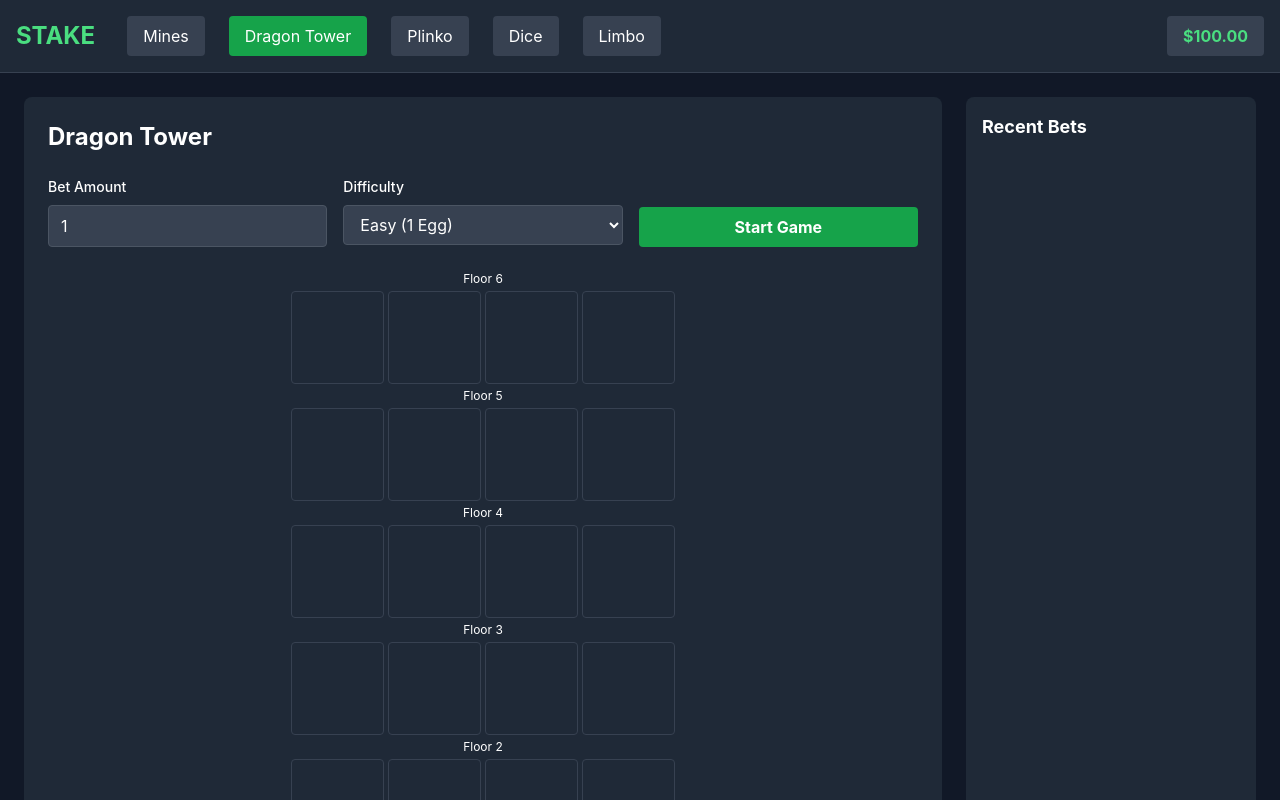
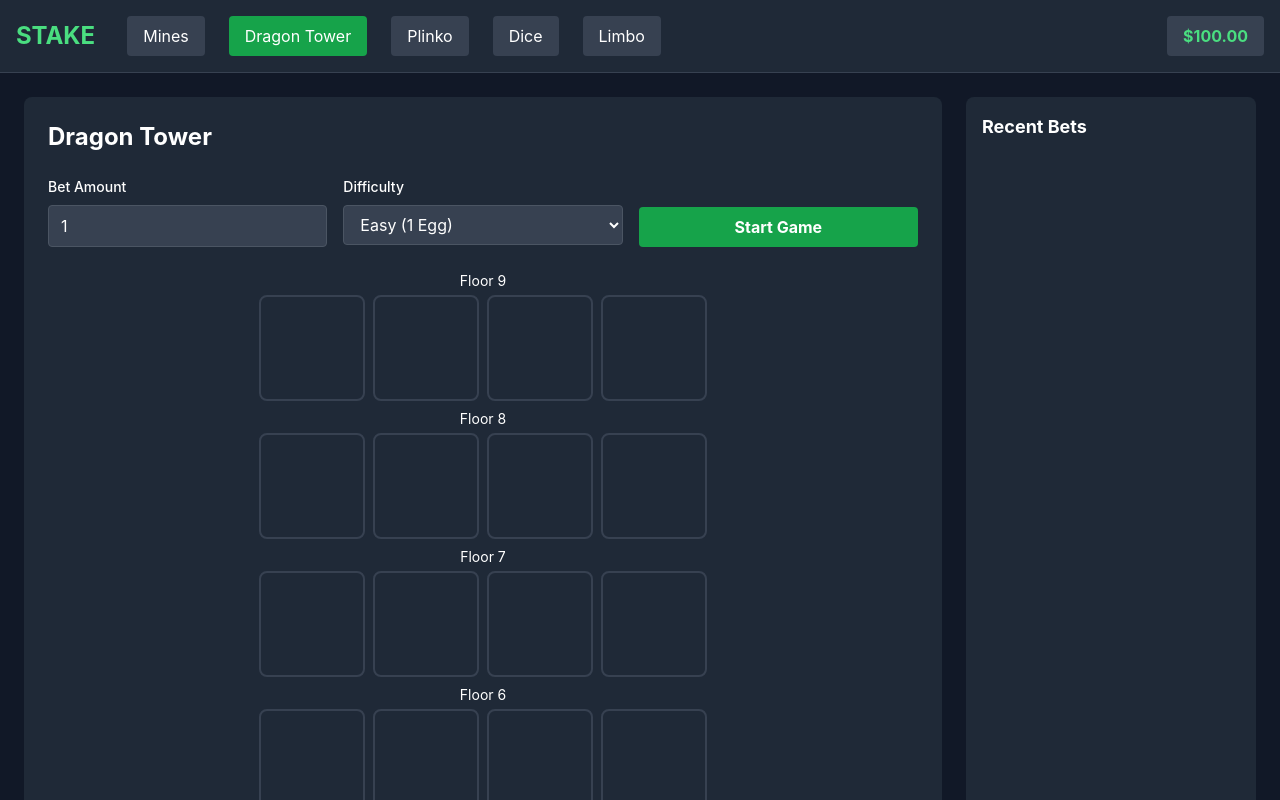
Before and after one commit to sdnwrd/stakerep, a React (Create React App) app: page / in a window 1280 px wide. Both pictures are taken after a click on the button "Dragon Tower". Shown: the top 800 px of the page. Built offline with nearby package versions, Linux system fonts and the light colour scheme.

Commit message:
Add files via upload

```diff
--- a/src/App.js
+++ b/src/App.js
@@ -113,7 +113,7 @@ function App() {
   );
 }
 
-// Mines Game Component - COMPLETELY FIXED MULTIPLIER SYSTEM
+// Mines Game Component
 function MinesGame({ balance, updateBalance, addToHistory }) {
   const [betAmount, setBetAmount] = React.useState(1.00);
   const [mineCount, setMineCount] = React.useState(3);
@@ -123,22 +123,6 @@ function MinesGame({ balance, updateBalance, addToHistory }) {
   const [minePositions, setMinePositions] = React.useState([]);
   const [currentMultiplier, setCurrentMultiplier] = React.useState(1);
   const [gemsFound, setGemsFound] = React.useState(0);
-
-  // FIXED: Proper Stake-like multiplier table
-  const getMultiplierTable = (mines) => {
-    const tables = {
-      1: [1.03, 1.07, 1.12, 1.18, 1.24, 1.32, 1.41, 1.52, 1.65, 1.80, 1.98, 2.20, 2.48, 2.83, 3.26, 3.81, 4.52, 5.45, 6.71, 8.45, 11.02, 15.12, 22.09, 36.83],
-      2: [1.08, 1.17, 1.29, 1.44, 1.62, 1.85, 2.14, 2.50, 2.97, 3.56, 4.33, 5.32, 6.63, 8.39, 10.80, 14.18, 19.04, 26.18, 37.24, 55.06, 85.41, 140.83, 268.29],
-      3: [1.12, 1.29, 1.48, 1.71, 2.00, 2.35, 2.79, 3.35, 4.07, 5.00, 6.26, 7.96, 10.35, 13.80, 18.97, 26.95, 39.69, 60.54, 97.52, 166.90, 300.41, 577.50],
-      4: [1.18, 1.41, 1.71, 2.09, 2.58, 3.23, 4.09, 5.26, 6.88, 9.17, 12.51, 17.52, 25.30, 37.95, 58.86, 94.34, 157.18, 274.56, 514.29, 1028.57],
-      5: [1.24, 1.56, 2.00, 2.58, 3.39, 4.52, 6.14, 8.43, 11.78, 16.83, 24.47, 36.83, 56.44, 88.83, 143.88, 242.85, 435.60, 823.50, 1647.00],
-      10: [1.55, 2.18, 3.09, 4.42, 6.42, 9.42, 14.12, 21.56, 33.51, 53.22, 86.49, 144.15, 249.26, 449.68, 849.15, 1698.30, 3616.35, 8240.79],
-      15: [2.14, 3.56, 6.14, 10.80, 19.69, 37.24, 72.99, 147.99, 312.73, 693.51, 1617.53, 3927.26, 10206.67, 28580.00, 88687.50, 318075.00],
-      20: [4.07, 8.15, 17.52, 40.87, 102.17, 272.46, 782.17, 2434.38, 8217.50, 30652.50, 127218.75, 588087.50, 3057450.00],
-      24: [24.47, 73.42, 244.73, 978.91, 4894.55, 29367.30, 220254.75, 2202547.50]
-    };
-    return tables[mines] || tables[3];
-  };
 
   const initializeGame = () => {
     if (betAmount < 0.10 || betAmount > balance) return;
@@ -154,7 +138,7 @@ function MinesGame({ balance, updateBalance, addToHistory }) {
     setGameBoard(Array(25).fill(null));
     setRevealedCells([]);
     setGameActive(true);
-    setCurrentMultiplier(1.00);
+    setCurrentMultiplier(1);
     setGemsFound(0);
     updateBalance(-betAmount);
   };
@@ -174,14 +158,15 @@ function MinesGame({ balance, updateBalance, addToHistory }) {
         return newBoard;
       });
       addToHistory('mines', betAmount, 0, -betAmount);
+      playSound('explosion');
     } else {
       // Found gem
       const newGemsFound = gemsFound + 1;
       setGemsFound(newGemsFound);
 
-      // FIXED: Use proper multiplier table
-      const multiplierTable = getMultiplierTable(mineCount);
-      const multiplier = multiplierTable[newGemsFound - 1] || 1.00;
+      // Calculate multiplier based on gems found and mines
+      const safeSpots = 25 - mineCount;
+      const multiplier = calculateMinesMultiplier(newGemsFound, mineCount, safeSpots);
       setCurrentMultiplier(multiplier);
 
       setGameBoard(prev => {
@@ -189,6 +174,7 @@ function MinesGame({ balance, updateBalance, addToHistory }) {
         newBoard[index] = 'gem';
         return newBoard;
       });
+      playSound('gem');
     }
   };
 
@@ -201,6 +187,20 @@ function MinesGame({ balance, updateBalance, addToHistory }) {
     setGameActive(false);
     updateBalance(payout);
     addToHistory('mines', betAmount, currentMultiplier, profit);
+    playSound('cashout');
+  };
+
+  const calculateMinesMultiplier = (gems, mines, safeSpots) => {
+    let multiplier = 1;
+    for (let i = 0; i < gems; i++) {
+      multiplier *= (safeSpots - i) / (25 - mines - i);
+    }
+    return multiplier;
+  };
+
+  const playSound = (type) => {
+    // Sound effect placeholder
+    console.log(`Playing ${type} sound`);
   };
 
   return (
@@ -230,15 +230,9 @@ function MinesGame({ balance, updateBalance, addToHistory }) {
             className="w-full bg-gray-700 border border-gray-600 rounded px-3 py-2"
             disabled={gameActive}
           >
-            <option value={1}>1</option>
-            <option value={2}>2</option>
-            <option value={3}>3</option>
-            <option value={4}>4</option>
-            <option value={5}>5</option>
-            <option value={10}>10</option>
-            <option value={15}>15</option>
-            <option value={20}>20</option>
-            <option value={24}>24</option>
+            {Array.from({length: 24}, (_, i) => i + 1).map(num => (
+              <option key={num} value={num}>{num}</option>
+            ))}
           </select>
         </div>
 
@@ -271,17 +265,6 @@ function MinesGame({ balance, updateBalance, addToHistory }) {
           </div>
           <div className="text-sm text-gray-400">
             Gems Found: {gemsFound} | Potential Payout: ${(betAmount * currentMultiplier).toFixed(2)}
-          </div>
-        </div>
-      )}
-
-      {/* Next Gem Preview */}
-      {gameActive && gemsFound < 24 && (
-        <div className="mb-4 text-center">
-          <div className="text-sm text-gray-300">
-            Next gem: <span className="text-yellow-400 font-bold">
-              {(getMultiplierTable(mineCount)[gemsFound] || 1).toFixed(2)}x
-            </span>
           </div>
         </div>
       )}
@@ -322,8 +305,6 @@ function DragonGame({ balance, updateBalance, addToHistory }) {
   const [currentFloor, setCurrentFloor] = React.useState(0);
   const [gameBoard, setGameBoard] = React.useState([]);
   const [currentMultiplier, setCurrentMultiplier] = React.useState(1);
-  const [revealedDoors, setRevealedDoors] = React.useState([]);
-  const [gameOver, setGameOver] = React.useState(false);
 
   const difficultySettings = {
     easy: { eggs: 1, multiplier: 1.5 },
@@ -335,7 +316,7 @@ function DragonGame({ balance, updateBalance, addToHistory }) {
     if (betAmount < 0.10 || betAmount > balance) return;
 
     const floors = [];
-    for (let i = 0; i < 6; i++) {
+    for (let i = 0; i < 9; i++) {
       const floor = Array(4).fill('safe');
       const eggCount = difficultySettings[difficulty].eggs;
 
@@ -355,38 +336,34 @@ function DragonGame({ balance, updateBalance, addToHistory }) {
     setCurrentFloor(0);
     setGameActive(true);
     setCurrentMultiplier(1);
-    setRevealedDoors([]);
-    setGameOver(false);
     updateBalance(-betAmount);
   };
 
   const selectDoor = (doorIndex) => {
-    if (!gameActive || gameOver) return;
-
-    const floorKey = `${currentFloor}-${doorIndex}`;
-    const newRevealed = [...revealedDoors, floorKey];
-    setRevealedDoors(newRevealed);
+    if (!gameActive) return;
 
     const currentFloorData = gameBoard[currentFloor];
     if (currentFloorData[doorIndex] === 'egg') {
       // Hit egg - game over
       setGameActive(false);
-      setGameOver(true);
       addToHistory('dragon', betAmount, 0, -betAmount);
+      playSound('explosion');
     } else {
       // Safe door
       const newMultiplier = currentMultiplier * difficultySettings[difficulty].multiplier;
       setCurrentMultiplier(newMultiplier);
 
-      if (currentFloor === 5) {
+      if (currentFloor === 8) {
         // Reached top - auto cash out
         const payout = betAmount * newMultiplier;
         const profit = payout - betAmount;
         setGameActive(false);
         updateBalance(payout);
         addToHistory('dragon', betAmount, newMultiplier, profit);
+        playSound('victory');
       } else {
         setCurrentFloor(prev => prev + 1);
+        playSound('success');
       }
     }
   };
@@ -400,6 +377,11 @@ function DragonGame({ balance, updateBalance, addToHistory }) {
     setGameActive(false);
     updateBalance(payout);
     addToHistory('dragon', betAmount, currentMultiplier, profit);
+    playSound('cashout');
+  };
+
+  const playSound = (type) => {
+    console.log(`Playing ${type} sound`);
   };
 
   return (
@@ -460,7 +442,7 @@ function DragonGame({ balance, updateBalance, addToHistory }) {
       {gameActive && (
         <div className="mb-4 text-center">
           <div className="text-lg">
-            Floor: {currentFloor + 1}/6 | Multiplier: <span className="text-green-400 font-bold">{currentMultiplier.toFixed(2)}x</span>
+            Floor: {currentFloor + 1}/9 | Multiplier: <span className="text-green-400 font-bold">{currentMultiplier.toFixed(2)}x</span>
           </div>
           <div className="text-sm text-gray-400">
             Potential Payout: ${(betAmount * currentMultiplier).toFixed(2)}
@@ -469,43 +451,29 @@ function DragonGame({ balance, updateBalance, addToHistory }) {
       )}
 
       {/* Game Tower */}
-      <div className="max-w-sm mx-auto">
-        {Array.from({length: 6}, (_, floorIndex) => (
-          <div key={floorIndex} className={`mb-1 ${5 - floorIndex === currentFloor ? 'ring-2 ring-green-400' : ''}`}>
-            <div className="text-center text-xs mb-1">Floor {6 - floorIndex}</div>
-            <div className="grid grid-cols-4 gap-1">
-              {Array.from({length: 4}, (_, doorIndex) => {
-                const floorKey = `${5 - floorIndex}-${doorIndex}`;
-                const isRevealed = revealedDoors.includes(floorKey);
-                const isCurrentFloor = 5 - floorIndex === currentFloor;
-                const isPastFloor = 5 - floorIndex < currentFloor;
-                const doorContent = gameBoard[5 - floorIndex] ? gameBoard[5 - floorIndex][doorIndex] : null;
-
-                return (
+      <div className="max-w-md mx-auto">
+        {Array.from({length: 9}, (_, floorIndex) => (
+          <div key={floorIndex} className={`mb-2 ${8 - floorIndex === currentFloor ? 'ring-2 ring-green-400' : ''}`}>
+            <div className="text-center text-sm mb-1">Floor {9 - floorIndex}</div>
+            <div className="grid grid-cols-4 gap-2">
+              {Array.from({length: 4}, (_, doorIndex) => (
                 <button
                   key={doorIndex}
-                    onClick={() => isCurrentFloor && selectDoor(doorIndex)}
-                    disabled={!gameActive || !isCurrentFloor}
+                  onClick={() => 8 - floorIndex === currentFloor && selectDoor(doorIndex)}
+                  disabled={!gameActive || 8 - floorIndex !== currentFloor}
                   className={`
-                      aspect-square rounded border text-sm transition-all duration-200
-                      ${isRevealed && doorContent === 'egg'
-                        ? 'bg-red-600 border-red-500'
-                        : isRevealed && doorContent === 'safe'
-                        ? 'bg-green-600 border-green-500'
-                        : isCurrentFloor && gameActive
+                    aspect-square rounded-lg border-2 transition-all duration-200 text-xl
+                    ${8 - floorIndex === currentFloor && gameActive
                       ? 'bg-gray-700 border-gray-600 hover:bg-gray-600'
-                        : isPastFloor
-                        ? 'bg-green-600 border-green-500'
-                        : 'bg-gray-800 border-gray-700'
+                      : 8 - floorIndex > currentFloor
+                      ? 'bg-gray-800 border-gray-700'
+                      : 'bg-green-600 border-green-500'
                     }
                   `}
                 >
-                    {isRevealed && doorContent === 'egg' && '🥚'}
-                    {isRevealed && doorContent === 'safe' && '🚪'}
-                    {isPastFloor && !isRevealed && '🚪'}
+                  {8 - floorIndex < currentFloor ? '🚪' : ''}
                 </button>
-                );
-              })}
+              ))}
             </div>
           </div>
         ))}
@@ -520,8 +488,6 @@ function PlinkoGame({ balance, updateBalance, addToHistory }) {
   const [rows, setRows] = React.useState(12);
   const [risk, setRisk] = React.useState('medium');
   const [isDropping, setIsDropping] = React.useState(false);
-  const [ballPosition, setBallPosition] = React.useState(null);
-  const [finalBucket, setFinalBucket] = React.useState(null);
 
   const riskMultipliers = {
     low: {
@@ -545,40 +511,30 @@ function PlinkoGame({ balance, updateBalance, addToHistory }) {
     if (betAmount < 0.10 || betAmount > balance || isDropping) return;
 
     setIsDropping(true);
-    setFinalBucket(null);
     updateBalance(-betAmount);
 
-    setBallPosition(0);
-
-    let currentPosition = Math.floor(riskMultipliers[risk][rows].length / 2);
-    let step = 0;
-
-    const animateStep = () => {
-      if (step < rows) {
-        const bounce = Math.random() < 0.5 ? -0.5 : 0.5;
-        currentPosition = Math.max(0, Math.min(riskMultipliers[risk][rows].length - 1, currentPosition + bounce));
-        setBallPosition(currentPosition);
-        step++;
-        setTimeout(animateStep, 150);
-      } else {
-        const bucketIndex = Math.floor(currentPosition);
-        const multiplier = riskMultipliers[risk][rows][bucketIndex];
+    // Simulate ball drop
+    setTimeout(() => {
+      const multipliers = riskMultipliers[risk][rows];
+      const bucketIndex = Math.floor(Math.random() * multipliers.length);
+      const multiplier = multipliers[bucketIndex];
       const payout = betAmount * multiplier;
       const profit = payout - betAmount;
 
-        setFinalBucket(bucketIndex);
       updateBalance(payout);
       addToHistory('plinko', betAmount, multiplier, profit);
+      setIsDropping(false);
 
-        setTimeout(() => {
-          setIsDropping(false);
-          setBallPosition(null);
-          setFinalBucket(null);
-        }, 1000);
+      if (multiplier > 1) {
+        playSound('win');
+      } else {
+        playSound('lose');
       }
+    }, 2000);
   };
 
-    setTimeout(animateStep, 200);
+  const playSound = (type) => {
+    console.log(`Playing ${type} sound`);
   };
 
   return (
@@ -641,34 +597,16 @@ function PlinkoGame({ balance, updateBalance, addToHistory }) {
 
       {/* Plinko Board Visualization */}
       <div className="max-w-2xl mx-auto">
-        <div className="text-center mb-4 relative h-8">
-          {ballPosition !== null && (
-            <div
-              className="absolute w-4 h-4 bg-yellow-400 rounded-full transition-all duration-150"
-              style={{
-                left: `${(ballPosition / (riskMultipliers[risk][rows].length - 1)) * 100}%`,
-                transform: 'translateX(-50%)'
-              }}
-            ></div>
-          )}
+        <div className="text-center mb-4">
+          <div className={`inline-block w-4 h-4 rounded-full ${isDropping ? 'bg-yellow-400 animate-bounce' : 'bg-gray-600'}`}></div>
         </div>
 
-        <div className="mb-4 h-32 relative">
-          {Array.from({length: rows}, (_, row) => (
-            <div key={row} className="absolute w-full flex justify-center" style={{top: `${(row / rows) * 100}%`}}>
-              {Array.from({length: row + 3}, (_, peg) => (
-                <div key={peg} className="w-2 h-2 bg-gray-600 rounded-full mx-1"></div>
-              ))}
-            </div>
-          ))}
-        </div>
-
+        {/* Multiplier Display */}
         <div className="grid gap-1 mb-4" style={{gridTemplateColumns: `repeat(${riskMultipliers[risk][rows].length}, 1fr)`}}>
           {riskMultipliers[risk][rows].map((multiplier, index) => (
             <div
               key={index}
-              className={`text-center p-2 rounded text-sm font-bold transition-all duration-300 ${
-                finalBucket === index ? 'ring-2 ring-yellow-400 scale-110' :
+              className={`text-center p-2 rounded text-sm font-bold ${
                 multiplier >= 10 ? 'bg-red-600' :
                 multiplier >= 2 ? 'bg-yellow-600' :
                 multiplier >= 1 ? 'bg-green-600' :
@@ -714,6 +652,9 @@ function DiceGame({ balance, updateBalance, addToHistory }) {
 
       if (won) {
         updateBalance(payout);
+        playSound('win');
+      } else {
+        playSound('lose');
       }
 
       addToHistory('dice', betAmount, won ? multiplier : 0, profit);
@@ -721,10 +662,15 @@ function DiceGame({ balance, updateBalance, addToHistory }) {
     }, 1000);
   };
 
+  const playSound = (type) => {
+    console.log(`Playing ${type} sound`);
+  };
+
   return (
     <div className="bg-gray-800 rounded-lg p-6">
       <h2 className="text-2xl font-bold mb-6">Dice</h2>
 
+      {/* Controls */}
       <div className="grid grid-cols-1 md:grid-cols-2 gap-6 mb-6">
         <div>
           <label className="block text-sm font-medium mb-2">Bet Amount</label>
@@ -750,6 +696,7 @@ function DiceGame({ balance, updateBalance, addToHistory }) {
         </div>
       </div>
 
+      {/* Prediction Controls */}
       <div className="mb-6">
         <div className="flex justify-center space-x-4 mb-4">
           <button
@@ -800,6 +747,7 @@ function DiceGame({ balance, updateBalance, addToHistory }) {
         </div>
       </div>
 
+      {/* Dice Display */}
       <div className="text-center">
         <div className="mb-4">
           <div className={`inline-block w-20 h-20 bg-gray-700 rounded-lg flex items-center justify-center text-2xl font-bold ${isRolling ? 'animate-spin' : ''}`}>
@@ -841,48 +789,54 @@ function LimboGame({ balance, updateBalance, addToHistory }) {
     setCurrentMultiplier(1.00);
     updateBalance(-betAmount);
 
+    // Generate crash point
     const crash = generateCrashPoint();
     setCrashPoint(crash);
 
-    const startTime = Date.now();
-    const duration = Math.min(3000, crash * 500);
-
-    const animate = () => {
-      const elapsed = Date.now() - startTime;
-      const progress = elapsed / duration;
-
-      if (progress >= 1) {
-        setCurrentMultiplier(crash);
+    // Animate multiplier increase
+    const interval = setInterval(() => {
+      setCurrentMultiplier(prev => {
+        const next = prev + 0.01;
+        if (next >= crash) {
+          clearInterval(interval);
           setCrashed(true);
           setIsPlaying(false);
 
           if (targetMultiplier <= crash) {
+            // Player wins
             const payout = betAmount * targetMultiplier;
             const profit = payout - betAmount;
             updateBalance(payout);
             addToHistory('limbo', betAmount, targetMultiplier, profit);
+            playSound('win');
           } else {
+            // Player loses
             addToHistory('limbo', betAmount, 0, -betAmount);
+            playSound('crash');
           }
-      } else {
-        const current = 1 + (crash - 1) * Math.pow(progress, 0.5);
-        setCurrentMultiplier(current);
-        requestAnimationFrame(animate);
+
+          return crash;
         }
-    };
-
-    requestAnimationFrame(animate);
+        return next;
+      });
+    }, 50);
   };
 
   const generateCrashPoint = () => {
+    // House edge of 1%
     const r = Math.random();
     return Math.max(1.00, Math.floor((99 / (r * 99)) * 100) / 100);
+  };
+
+  const playSound = (type) => {
+    console.log(`Playing ${type} sound`);
   };
 
   return (
     <div className="bg-gray-800 rounded-lg p-6">
       <h2 className="text-2xl font-bold mb-6">Limbo</h2>
 
+      {/* Controls */}
       <div className="grid grid-cols-1 md:grid-cols-3 gap-4 mb-6">
         <div>
           <label className="block text-sm font-medium mb-2">Bet Amount</label>
@@ -921,9 +875,10 @@ function LimboGame({ balance, updateBalance, addToHistory }) {
         </div>
       </div>
 
+      {/* Game Display */}
       <div className="text-center">
         <div className="mb-6">
-          <div className={`text-6xl font-bold transition-all duration-100 ${
+          <div className={`text-6xl font-bold ${
             crashed
               ? targetMultiplier <= crashPoint
                 ? 'text-green-400'
```
Lines whose indentation alone changed are shown as unchanged.
